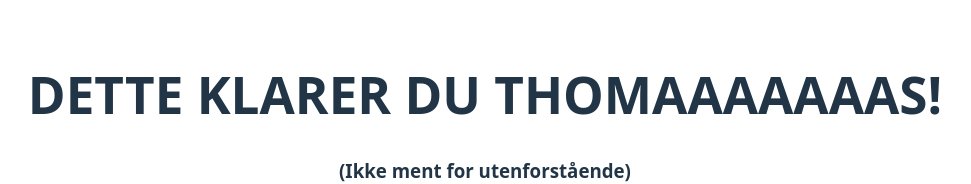
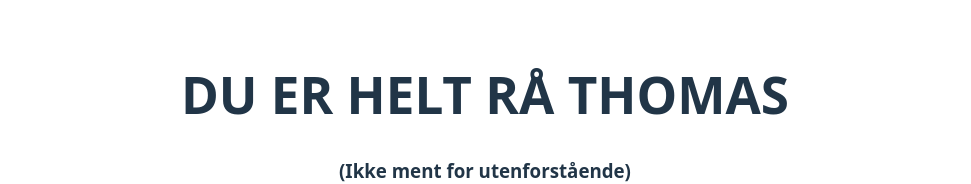
Before and after one commit to sondrejk/thomas-snusslutt, a React (Vite) app: page / in a window 1280 px wide. Shown: the top 184 px of the page, without its empty margins (155-1126 px from the left). Built offline with nearby package versions, Linux system fonts and the light colour scheme.

Commit message:
add: change title

```diff
--- a/src/App.jsx
+++ b/src/App.jsx
@@ -4,7 +4,7 @@ import "./App.css";
 function App() {
   return (
     <>
-      <h1>DETTE KLARER DU THOMAAAAAAAS!</h1>
+      <h1>DU ER HELT RÅ THOMAS</h1>
       <h3>(Ikke ment for utenforstående)</h3>
       <div id="memes">
         <img
```
